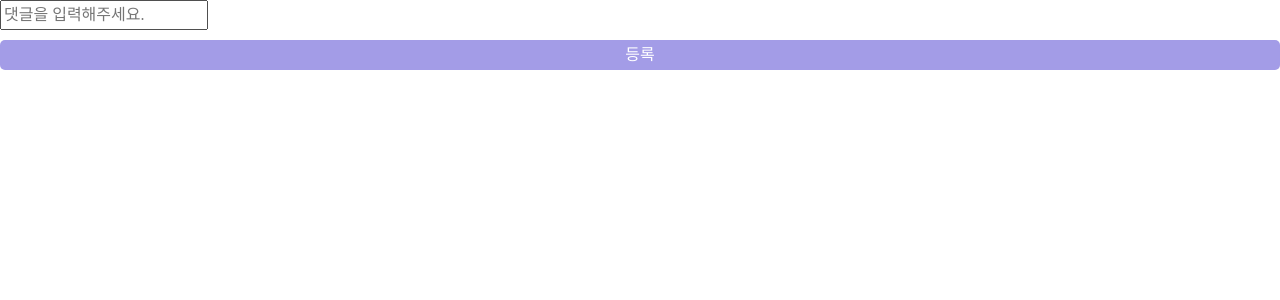
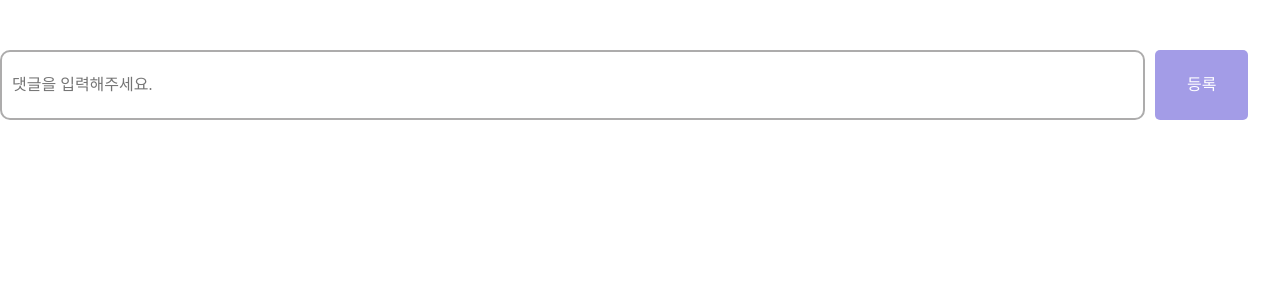
Before and after one commit to xooxpeak/React_Puppy, a React (Create React App) app: page /comment in a window 1280 px wide. Shown: the top 300 px of the page. Built offline with nearby package versions, Linux system fonts and the light colour scheme; a web font is replaced by a local one.

Commit message:
[Design] 댓글 작성란 ui 수정

```diff
--- a/src/css/Board.css
+++ b/src/css/Board.css
@@ -11,13 +11,13 @@
 
 
   .board-view-title-box {
-    background-color: rgba(201, 128, 225, 0.3); /* 연한 보라색의 네모난 박스의 배경색 */
+    background-color: rgba(201, 128, 225, 0.3);
     padding: 20px;
-    border-radius: 10px; /* 둥근 모서리를 위한 경계 반경 */
-    text-align: center; /* 제목을 가운데 정렬 */
-    max-width: 63%; /* 최대 가로 너비 설정 */
+    border-radius: 10px;
+    text-align: center;
+    max-width: 63%;
     max-height: auto;
-    margin: 30px auto 0; /* 가운데 정렬 및 상단 마진 추가 */
+    margin: 30px auto 0;
     overflow: auto; /* 내용이 넘치는 경우 스크롤 표시 */
   }
 
@@ -40,8 +40,8 @@
     background-color: rgb(201, 128, 225);
     border-radius: 5px;
     font-size: 16px;
-    margin-top: 20px; /* 위 여백 조절 */
-    margin-bottom: 20px; /* 아래 여백 조절 */
+    margin-top: 20px;
+    margin-bottom: 20px;
     justify-content: center;
 }
 
@@ -74,8 +74,8 @@
   }
 
   .button-wrapper {
-    width: 10%; /* 버튼을 감싸는 요소의 너비를 버튼의 내용에 맞게 조절 */
-    text-align: center; /* 버튼을 가운데 정렬 */
+    width: 10%;
+    text-align: center;
 }
 
   .creat-board-btn {
@@ -125,12 +125,15 @@
     margin-right: 10px;
 }
 
+
+/* 좋아요 */
 .like-button-container {
   text-align: center;
   margin-top: 20px;
 }
 
 .like-button {
+  margin-top: 50px;
   padding: 10px 20px;
   font-size: 20px;
   width: 100px;
@@ -156,3 +159,38 @@
   transform: scale(1.05);  /* 호버 시 버튼 크기 확대 */
   box-shadow: 0 4px 8px rgba(0, 0, 0, 0.2);
 }
+
+
+/* 댓글 작성란 */
+.comment-container {
+  display: flex;
+  align-items: flex-start;
+}
+
+.comment-input {
+  margin-top: 50px;
+  width: 100%;
+  max-width: 100%;
+  height: 70px;
+  min-width: 200px;
+  border: 2px solid rgb(173, 172, 172);
+  border-radius: 10px;
+  padding: 10px;
+  margin-left: auto;
+  margin-right: auto;
+  overflow-y: auto;
+}
+
+.comment-button {
+  margin-top: 50px;
+  width: 100px;
+  height: 70px;
+  margin-left: 10px;
+  padding: 8px 16px;
+  font-size: 16px;
+  cursor: pointer;
+}
+
+.comment-button:hover {
+  background-color: #ffb3b3;
+}
```
